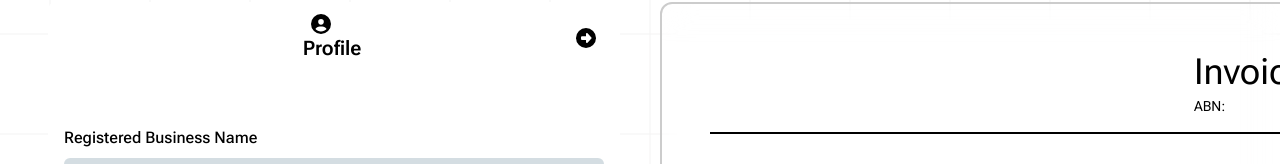
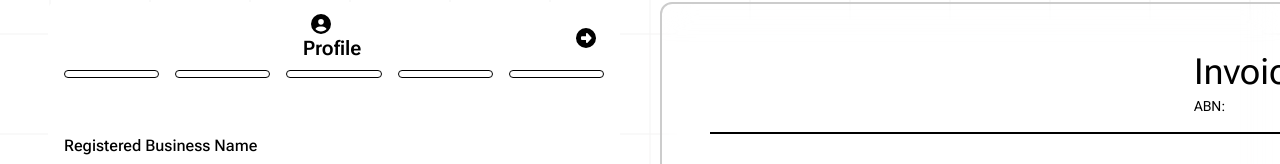
Before and after one commit to timjcai/invoice-generator-next, a Next.js app: page /dashboard in a window 1280 px wide. Shown: the part 216-380 px from the top of the page. Built offline with nearby package versions, Linux system fonts and the light colour scheme; no server answers; the database is empty.

Commit message:
UI change: made progress bars with border - to indicate how many more steps

```diff
--- a/src/app/components/Navigation/ProgressTabs.tsx
+++ b/src/app/components/Navigation/ProgressTabs.tsx
@@ -104,7 +104,7 @@ export const ProgressTabs = () => {
                         <button className="w-8"></button>
                     )}
                 </div>
-                <div className={`grid grid-cols-5 gap-4 h-[12px]`}>
+                <div className={`grid grid-cols-5 gap-4 h-[20px]`}>
                     {steps.map((item, index) => (
                         <div>
                             {currentStepIndex > index ? (
@@ -114,7 +114,7 @@ export const ProgressTabs = () => {
                                 ></div>
                             ) : (
                                 <div
-                                    className="bg-white h-2 col-span-1 rounded-lg"
+                                    className="bg-white border-[1px] border-black h-2 col-span-1 rounded-lg"
                                     key={index}
                                 ></div>
                             )}
```
